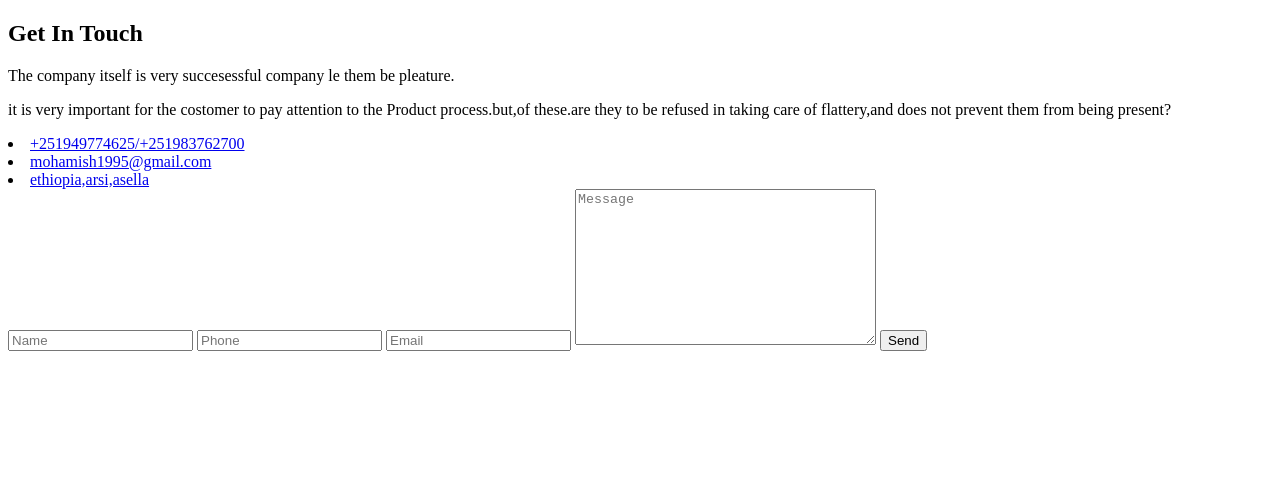
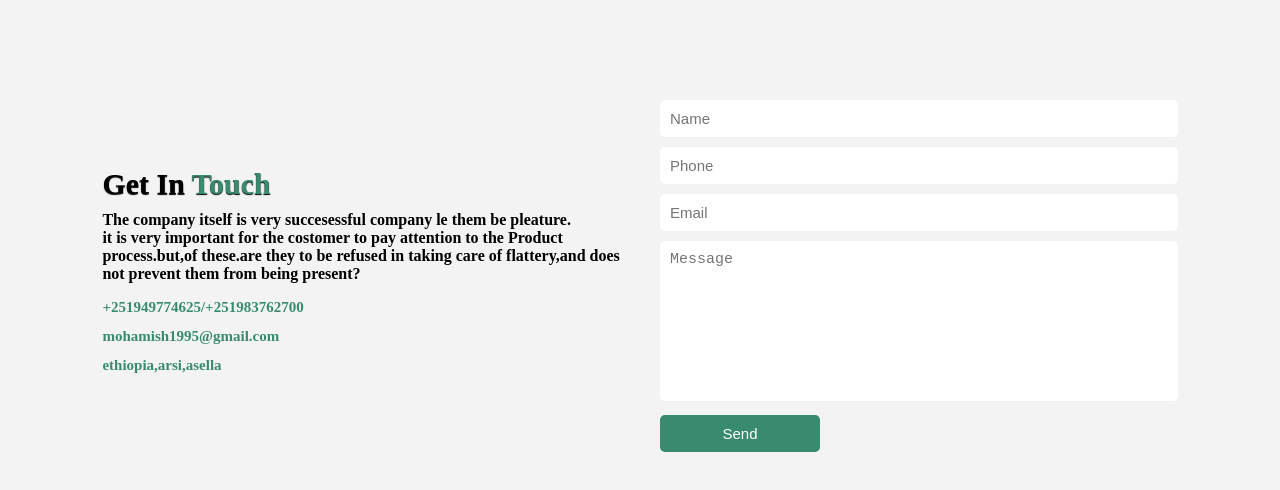
Before and after one commit to MohamedAmano/Furniture-website, a plain HTML site: page HTML/contact us.html in a window 1280 px wide. Drawn offline with Linux system fonts and the light colour scheme; files that its build step writes are made by us from their sources.

Commit message:
update contact us page
html file of contact us page

```diff
--- a/HTML/contacts.html
+++ b/HTML/contact us.html
@@ -4,6 +4,7 @@
     <meta charset="UTF-8">
     <meta name="viewport" content="width=device-width, initial-scale=1.0">
     <title>Document</title>
+    <link rel="stylesheet" href="../CSS/style.css">
 </head>
 <body>
 
```
